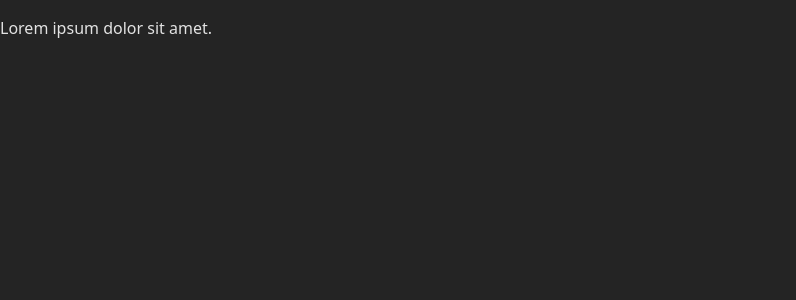
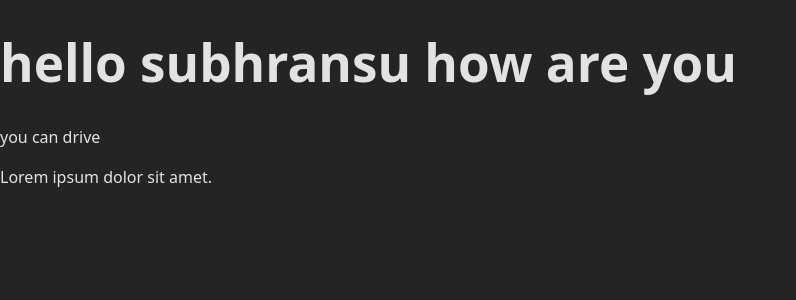
Before and after one commit to subhransusubhadarshansahoo/ReactJs, a React (Vite) app: page / in a window 1280 px wide. Shown: the top 300 px of the page, without its empty margins (0-796 px from the left). Built offline with nearby package versions, Linux system fonts and the light colour scheme.

Commit message:
Learn basic JSX component

```diff
--- a/src/main.jsx
+++ b/src/main.jsx
@@ -6,7 +6,10 @@ import './index.css'
 const root=createRoot(document.getElementById("root"));
 let ans=2+2;
 
-let name=""
+let name="subhransu"
+
+let exp=<h1>hello {name} how are you </h1>
+let age=19
 
 // when you want to write expression use {} in jsx
 // we can also use ternary operator
@@ -19,8 +22,12 @@ root.render(
     {/* <h1>hello subhransu how are you  {ans} </h1> */}
 
 
+
+
+
      <>
-
+   {name&&exp}
+   {age>=18?<p>you can drive</p>:<p>you can not drive </p>}
     <p>Lorem ipsum dolor sit amet.</p>
      </>
   </StrictMode>
```
